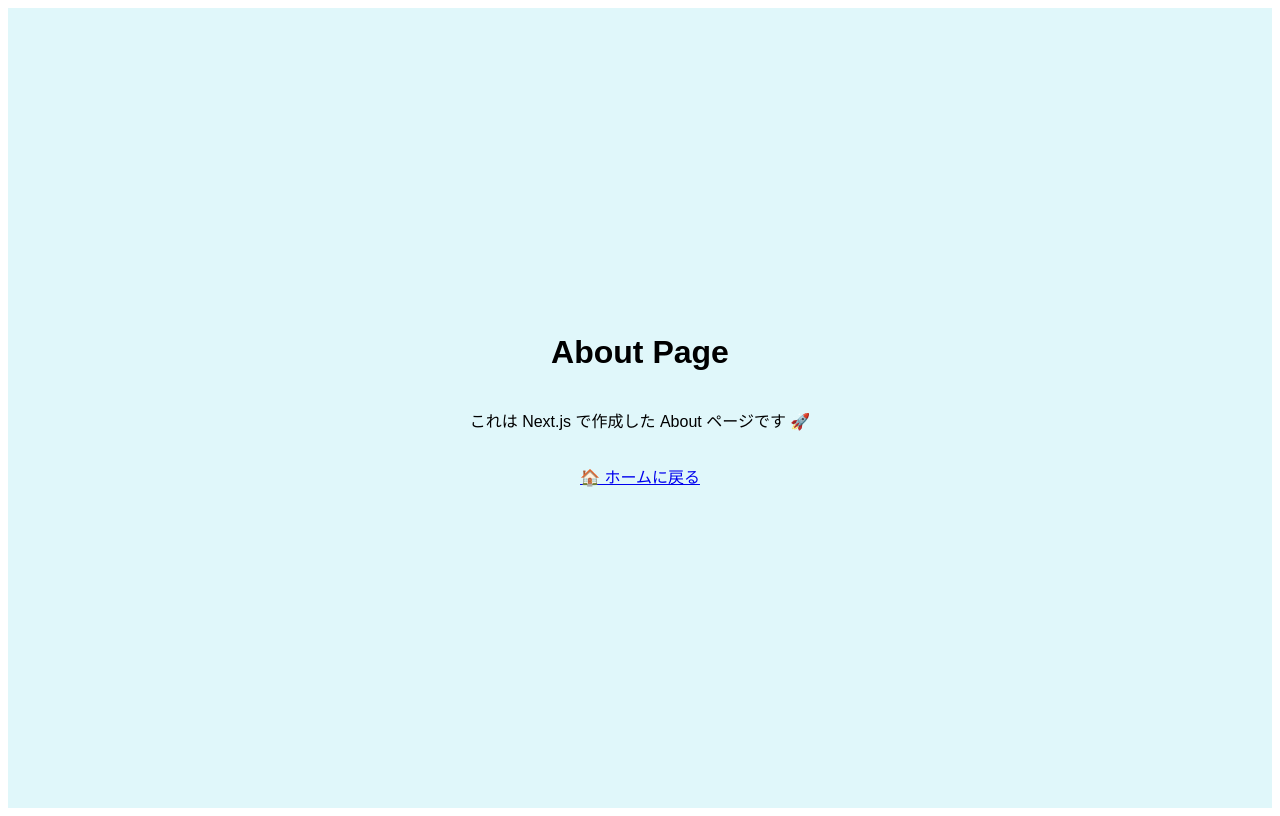
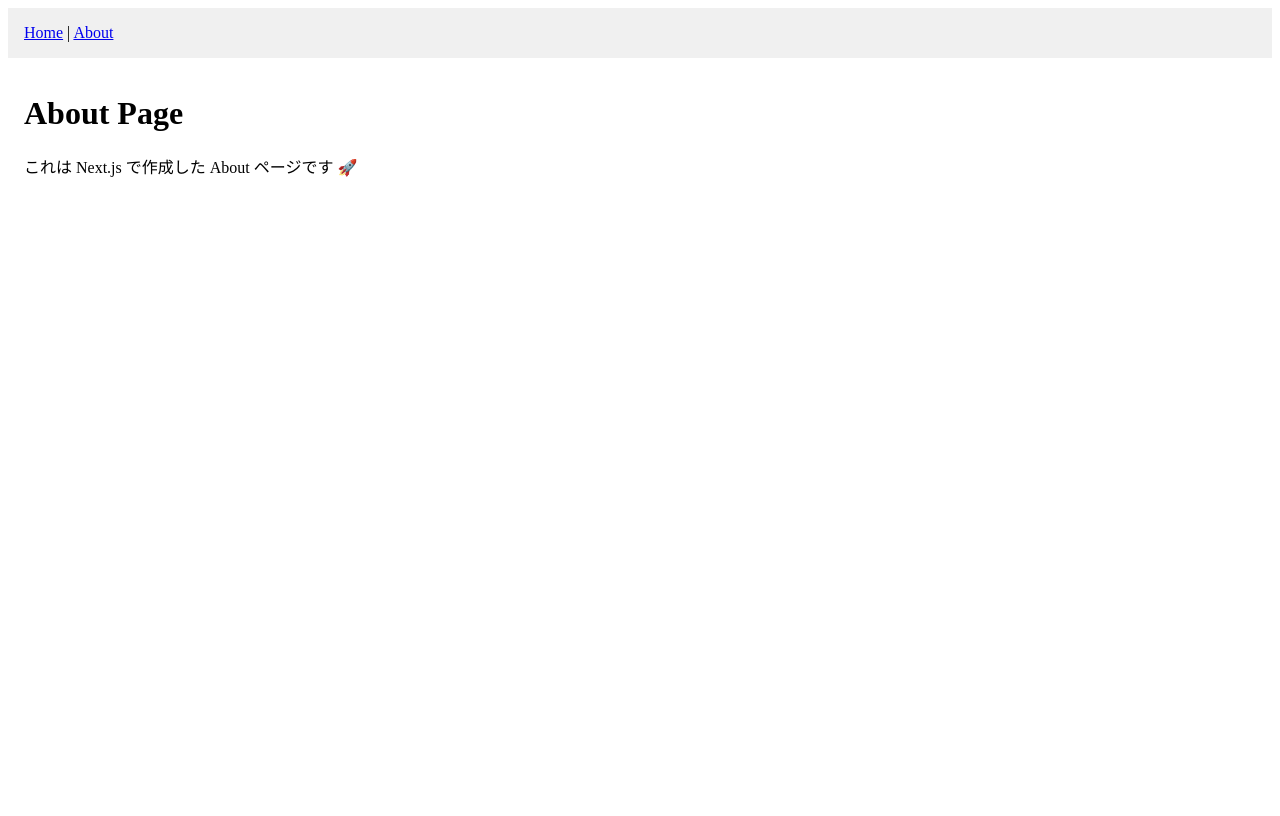
Before and after one commit to sunhimuka/hybrid-webapp, a Next.js app: page /about in a window 1280 px wide. Built offline with nearby package versions, Linux system fonts and the light colour scheme.

Commit message:
Update about.js

```diff
--- a/pages/about.js
+++ b/pages/about.js
@@ -1,22 +1,10 @@
-import Link from 'next/link';
+import Layout from "../components/Layout";
 
 export default function About() {
   return (
-    <div style={{
-      fontFamily: "sans-serif",
-      display: "flex",
-      flexDirection: "column",
-      justifyContent: "center",
-      alignItems: "center",
-      height: "100vh",
-      background: "#e0f7fa"
-    }}>
+    <Layout>
       <h1>About Page</h1>
       <p>これは Next.js で作成した About ページです 🚀</p>
-
-      <p>
-        <Link href="/">🏠 ホームに戻る</Link>
-      </p>
-    </div>
+    </Layout>
   );
 }
```
